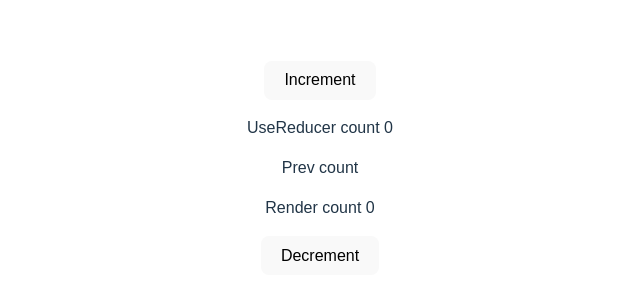
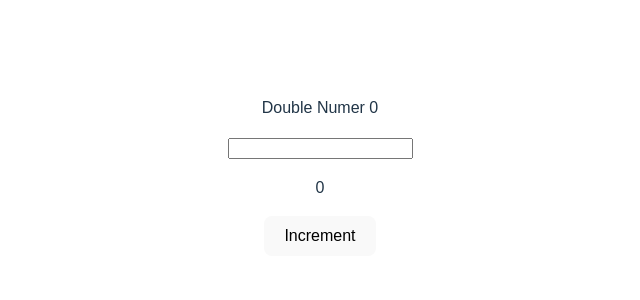
Before and after one commit to iamwaiyanminhtet/react-playground, a React (Vite) app: page / in a window 1280 px wide. Shown: the part 232-532 px from the top of the page, without its empty margins (320-960 px from the left). Built offline with nearby package versions, Linux system fonts and the light colour scheme.

Commit message:
useMemo()

```diff
--- a/src/App.jsx
+++ b/src/App.jsx
@@ -1,11 +1,11 @@
 // import Profile from './Profile';
 import './App.css';
-import UseReducer from './components/UseReducer';
+import UseMemo from './components/UseMemo';
 
 function App() {
   return (
     <div className="App">
-      <UseReducer/>
+      <UseMemo/>
     </div>
   );
 }
--- /dev/null
+++ b/src/components/UseMemo.jsx
@@ -0,0 +1,29 @@
+import { useMemo, useState } from "react";
+
+const UseMemo = () => {
+
+    const [number, setNumber] = useState(0);
+    const [count, setCount] = useState(0);
+
+    function doubleNum(num) {
+        let i = 0;
+        while(i < 1000000000) {
+            i++;
+        }
+        return num * 2
+    }
+
+    const doubleNumber = useMemo(() => {
+        return doubleNum(number)
+    }, [number]);
+    return (
+       <>
+        <p>Double Numer {doubleNumber}</p>
+        <input type="number" onChange={(e) => setNumber(Number(e.target.value))}  />
+        <p>{count}</p>
+        <button onClick={() => setCount(prev => prev + 1)}>Increment</button>
+       </>
+    )
+}
+
+export default UseMemo
```
